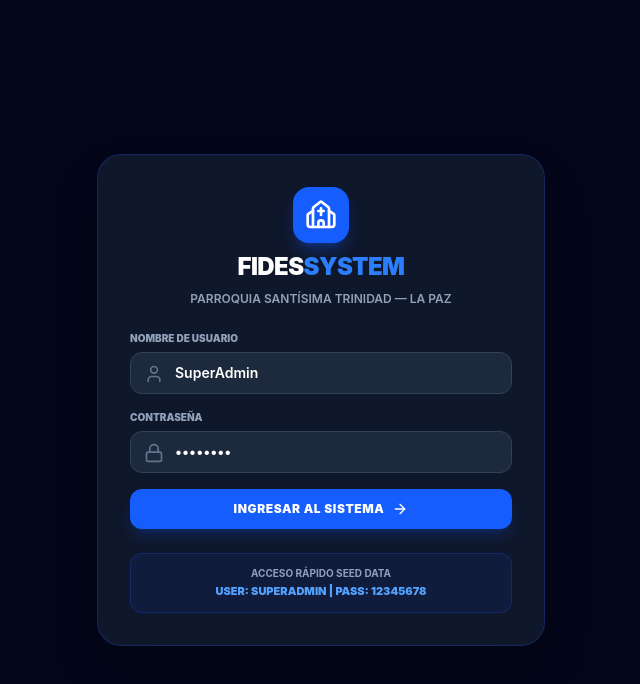
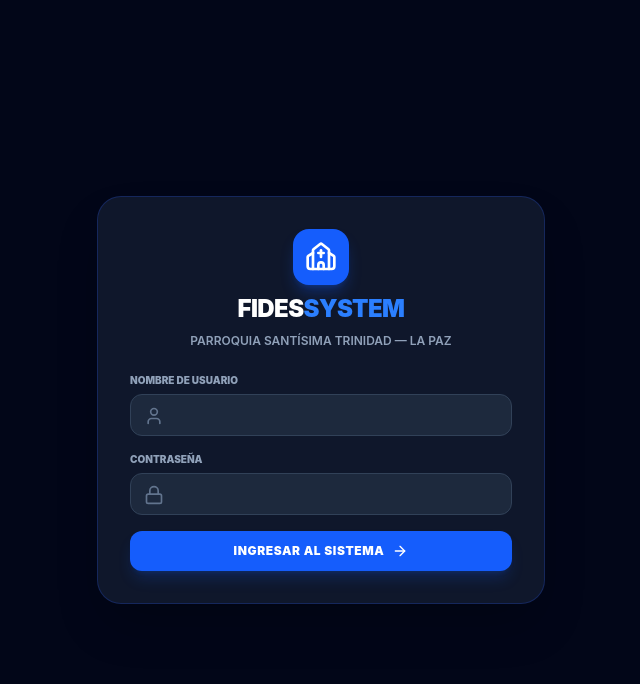
Before and after one commit to jhairp/fides-sistem, a React (Vite) app in the folder frontend/: page / in a window 1280 px wide. Shown: the top 684 px of the page, without its empty margins (319-959 px from the left). Built offline with nearby package versions, Linux system fonts and the light colour scheme.

Commit message:
ocultar credenciales login

```diff
--- a/frontend/src/features/AuthFeature.tsx
+++ b/frontend/src/features/AuthFeature.tsx
@@ -3,8 +3,8 @@ import { Church, Lock, User, AlertCircle, ArrowRight } from 'lucide-react';
 import { useAuth } from '../hooks/useAuth';
 
 export const AuthFeature: React.FC = () => {
-  const [username, setUsername] = useState('SuperAdmin');
-  const [password, setPassword] = useState('12345678');
+  const [username, setUsername] = useState('');
+  const [password, setPassword] = useState('');
   const [error, setError] = useState('');
   const [loading, setLoading] = useState(false);
   const { login } = useAuth();
@@ -87,12 +87,7 @@ export const AuthFeature: React.FC = () => {
           </button>
         </form>
 
-        <div className="p-3 rounded-xl bg-blue-950/40 border border-blue-800/40 text-center">
-          <p className="text-[10px] text-slate-400 uppercase font-bold">ACCESO RÁPIDO SEED DATA</p>
-          <p className="text-[11px] text-blue-400 font-black uppercase mt-0.5">
-            USER: SuperAdmin | PASS: 12345678
-          </p>
-        </div>
+
       </div>
     </div>
   );
```
